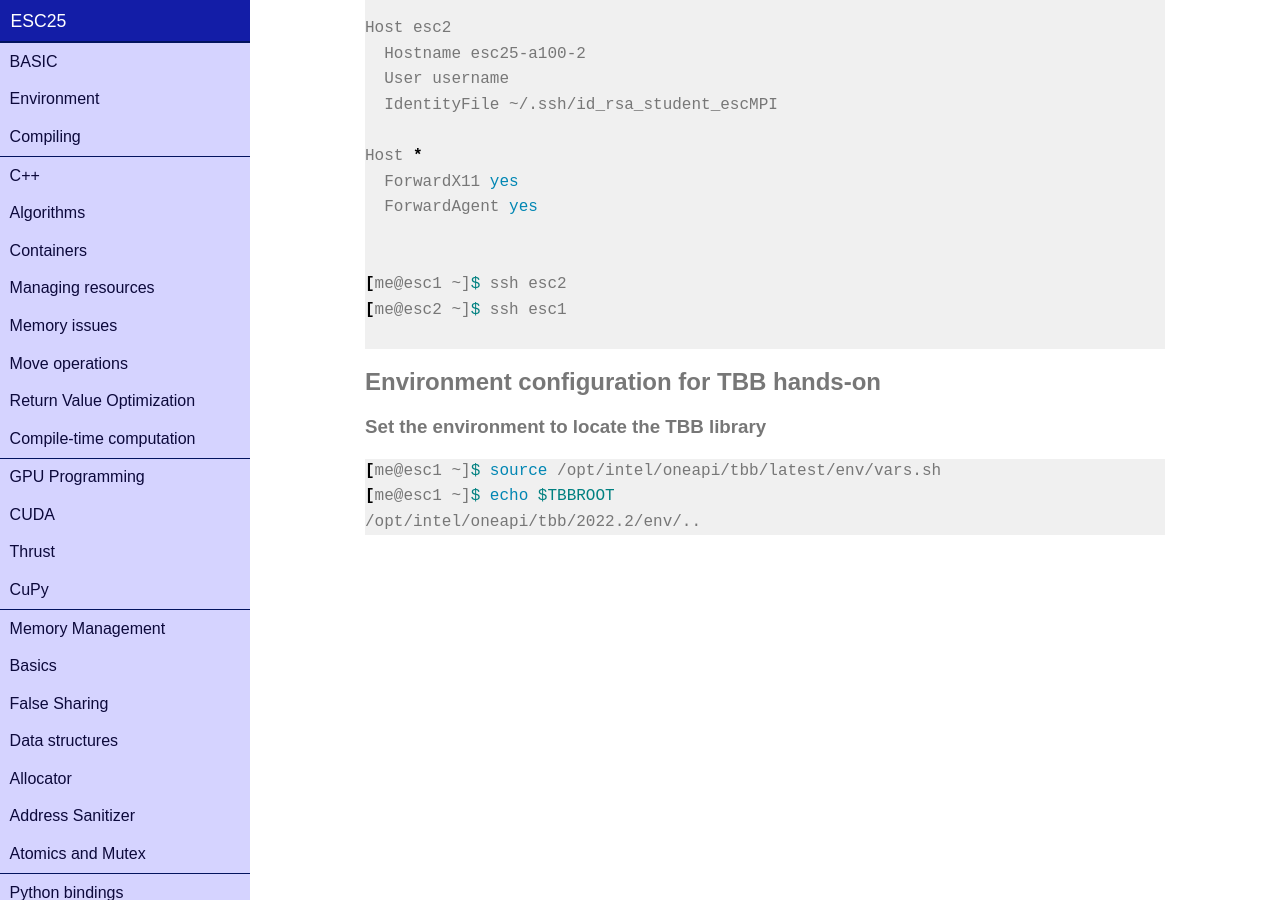
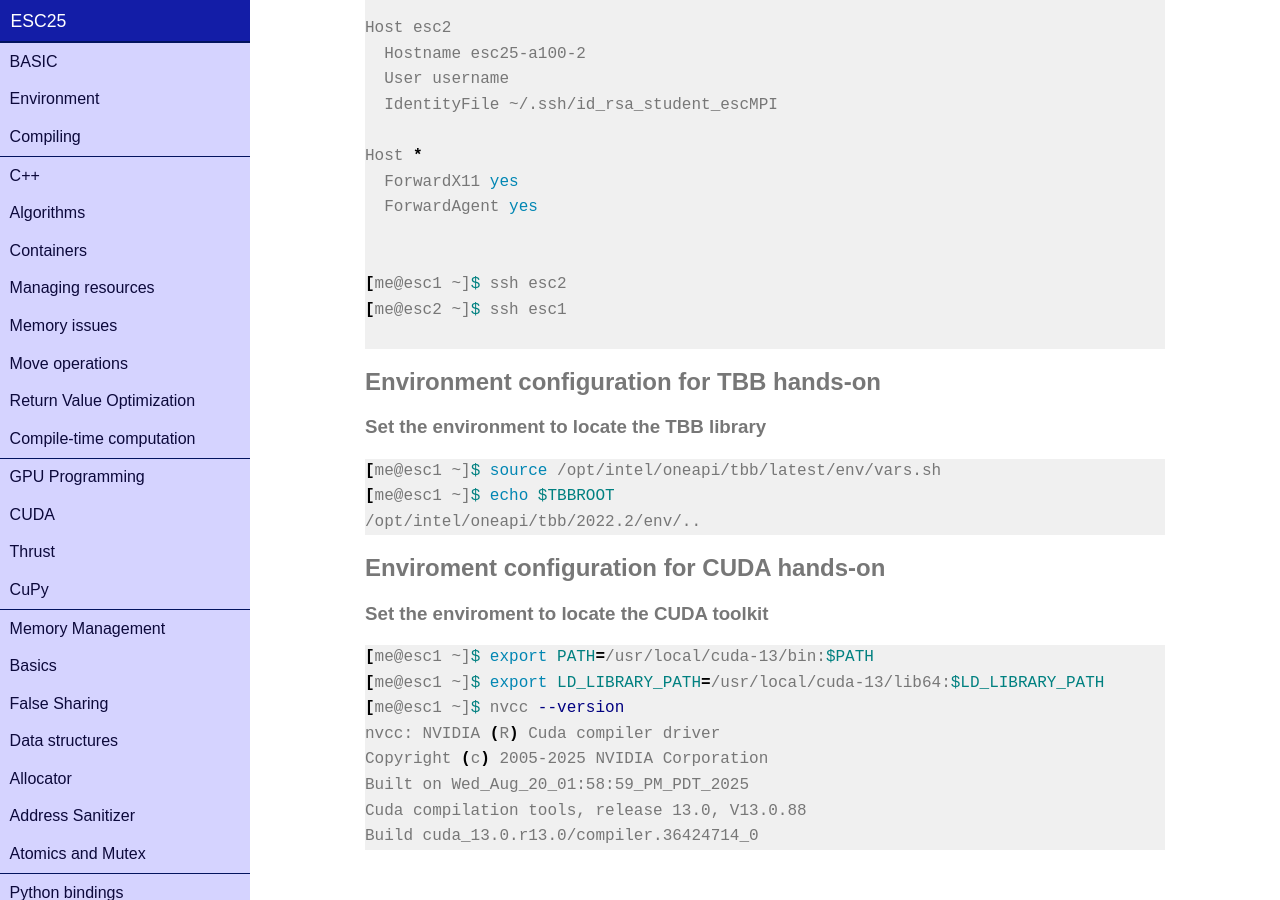
Before and after one commit to infn-esc/esc25, a Jekyll site: the page built from basic/environment.md, in a window 1280 px wide and 900 px high, scrolled down 4695 px. Built offline with Jekyll 4.4.1, drawn with Linux system fonts in a browser that asks for light colours; nearby versions of some CDN libraries.

Commit message:
Add CUDA path export to enviroment setup

````diff
--- a/basic/environment.md
+++ b/basic/environment.md
@@ -247,3 +247,17 @@ Host *
 [me@esc1 ~]$ echo $TBBROOT
 /opt/intel/oneapi/tbb/2022.2/env/..
 ```
+
+## Enviroment configuration for CUDA hands-on
+
+### Set the enviroment to locate the CUDA toolkit
+```shell
+[me@esc1 ~]$ export PATH=/usr/local/cuda-13/bin:$PATH
+[me@esc1 ~]$ export LD_LIBRARY_PATH=/usr/local/cuda-13/lib64:$LD_LIBRARY_PATH
+[me@esc1 ~]$ nvcc --version
+nvcc: NVIDIA (R) Cuda compiler driver
+Copyright (c) 2005-2025 NVIDIA Corporation
+Built on Wed_Aug_20_01:58:59_PM_PDT_2025
+Cuda compilation tools, release 13.0, V13.0.88
+Build cuda_13.0.r13.0/compiler.36424714_0
+```
````
